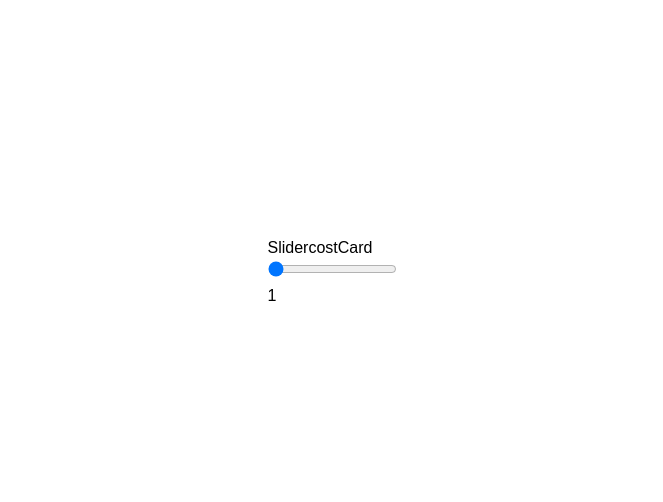
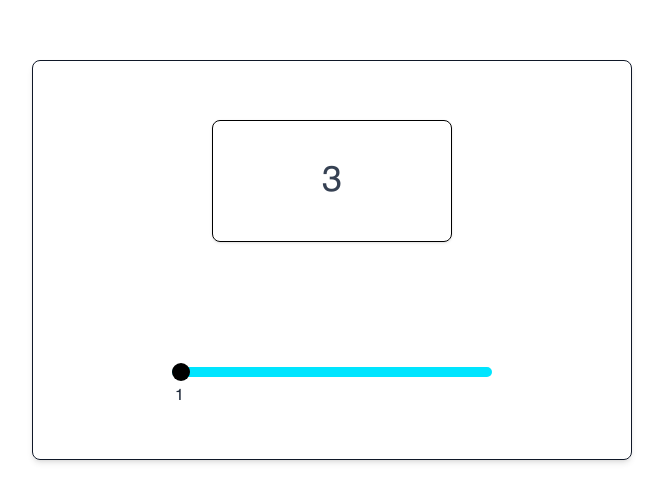
Before and after one commit to Yushank/card-components, a Next.js app: page / in a window 1280 px wide. Shown: the part 140-642 px from the top of the page, without its empty margins (308-971 px from the left). Built offline with nearby package versions, Linux system fonts and the light colour scheme.

Commit message:
SlidercostCard v.1

```diff
--- a/src/app/components/Slider/Slider.tsx
+++ b/src/app/components/Slider/Slider.tsx
@@ -6,8 +6,9 @@ export const Slider = () => {
   const [value, setValue] = useState(1);
 
   return (
-    <div className="relative">
+    <div className="relative w-80 h-10 items-center">
       <input
+        className="w-full custom-slider"
         type="range"
         min="1"
         max="100"
--- a/src/app/components/SliderCostCard/SlidercostCard.tsx
+++ b/src/app/components/SliderCostCard/SlidercostCard.tsx
@@ -1,11 +1,53 @@
-import React from "react";
-import { Slider } from "../Slider/Slider";
+"use client";
+
+import React, { use, useEffect, useRef, useState } from "react";
+// import { Slider } from "../Slider/Slider";
 
 export const SlidercostCard = () => {
+  const [value, setValue] = useState(1);
+
   return (
-    <div>
-      <div>SlidercostCard</div>
-      <Slider />
+    <div className="relative h-100 w-150">
+      <div className="flex flex-col items-center justify-around border border-gray-900 rounded-lg shadow-md w-full h-full">
+        <div className="border rounded-lg shadow-sm w-60 p-10 flex justify-center items-center">
+          <p className="font-helvetica text-4xl text-shadow-black text-gray-700">
+            {value * 3}
+          </p>
+        </div>
+        <Slider value={value} onChange={setValue} />
+      </div>
     </div>
   );
 };
+
+function Slider({
+  value,
+  onChange,
+}: {
+  value: number;
+  onChange: (v: number) => void;
+}) {
+  const bubbleRef = useRef<HTMLDivElement>(null);
+
+  useEffect(() => {
+    const bubble = bubbleRef.current;
+    if (bubble) {
+      bubble.style.left = `${Number(value * 3)}px`;
+    }
+  });
+  return (
+    <div className="relative w-80 h-10 items-center">
+      <input
+        className="w-full custom-slider"
+        type="range"
+        min="1"
+        max="100"
+        value={value}
+        onChange={(e) => onChange(Number(e.target.value))}
+      />
+      <div ref={bubbleRef} className="absolute font-helvetica text-gray-800">
+        {value}
+      </div>
+    </div>
+  );
+}
--- a/src/app/globals.css
+++ b/src/app/globals.css
@@ -2,6 +2,25 @@
 
 @theme {
   --font-helvetica: "Helvetica Neue", Helvetica, sans-serif;
+}
+
+.custom-slider {
+  -webkit-appearance: none;
+  appearance: none;
+  height: 10px;
+  border-radius: 9999px;
+  background: #00e5ff; /* track color */
+  outline: none;
+}
+
+.custom-slider::-webkit-slider-thumb {
+  -webkit-appearance: none;
+  appearance: none;
+  width: 18px;
+  height: 18px;
+  border-radius: 50%;
+  background: #000000; /* thumb color */
+  cursor: pointer;
 }
 
 @layer base {
```
